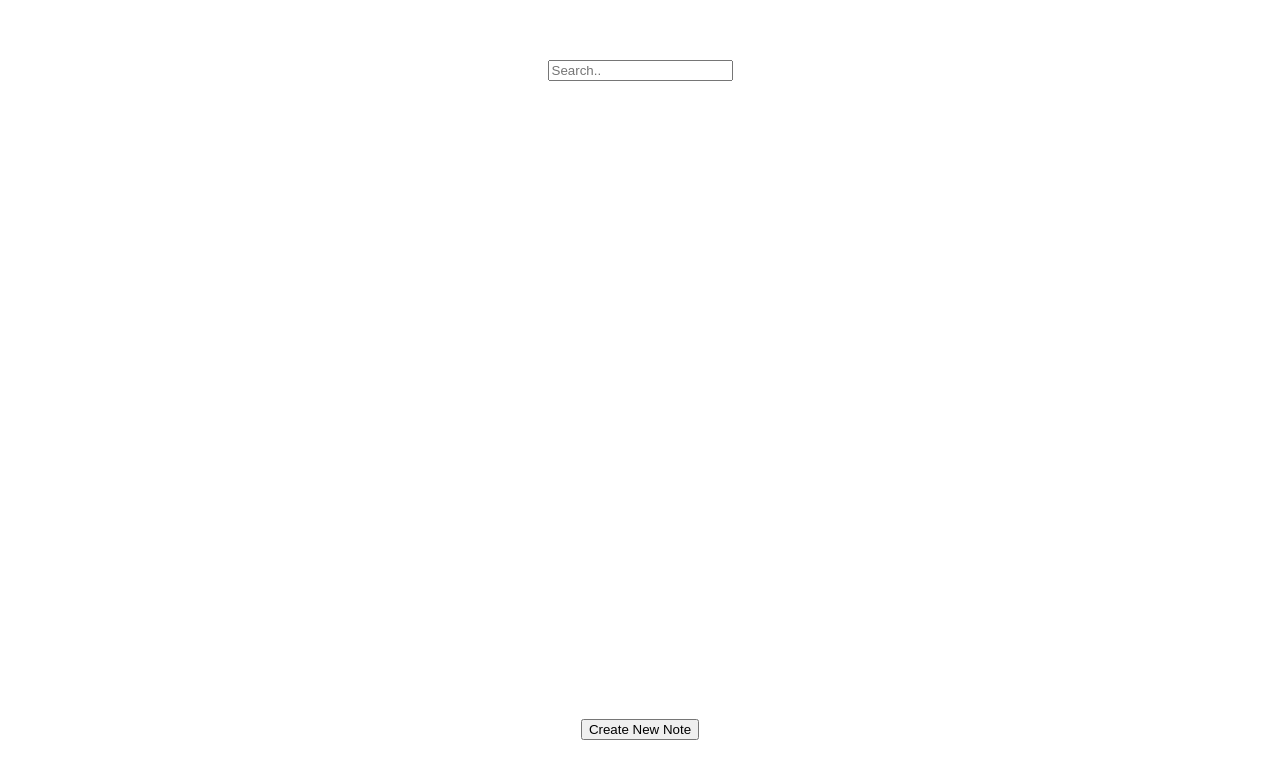
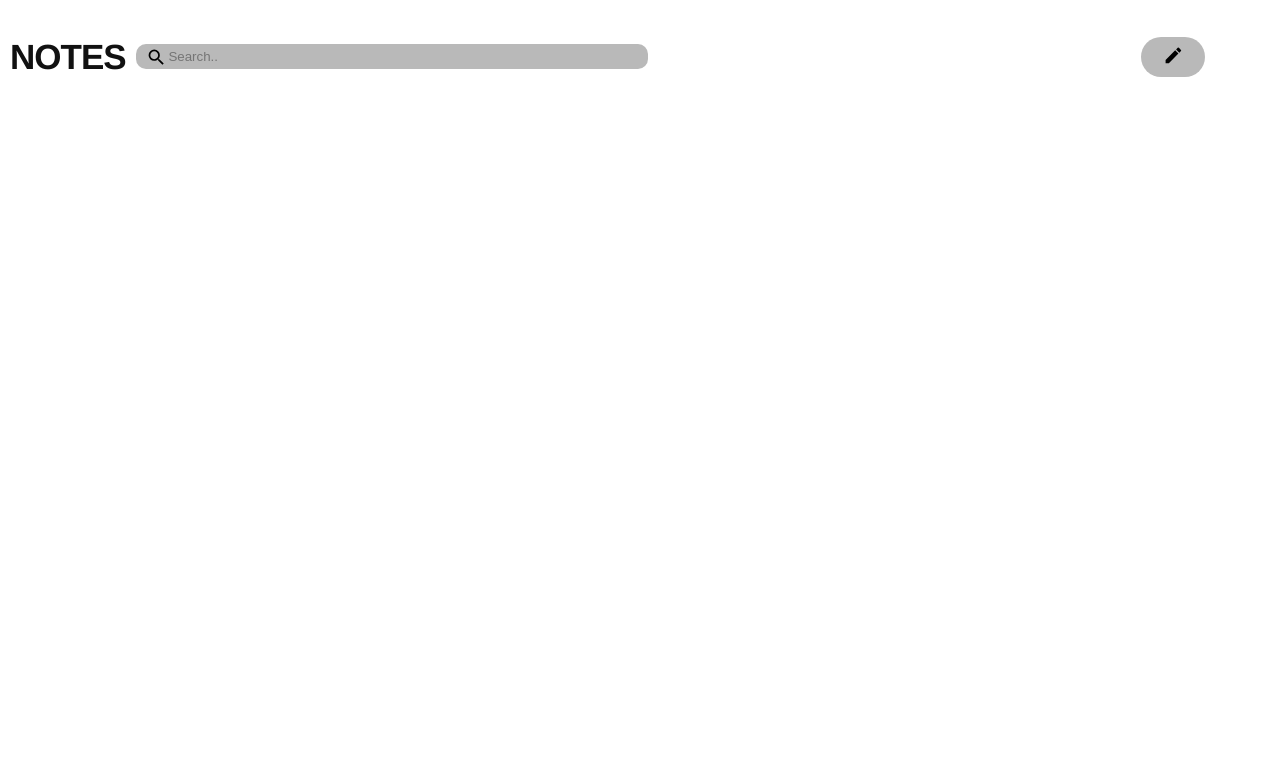
Before and after one commit to bb-odd/ReactPractice, a React (Create React App) app in the folder notes/: page / in a window 1280 px wide. Shown: the top 778 px of the page. Built offline with nearby package versions, Linux system fonts and the light colour scheme.

Commit message:
added css to most components, search/note need a bit of adjustment

```diff
--- a/notes/src/App.css
+++ b/notes/src/App.css
@@ -1,7 +1,36 @@
-.App {
+.header{
+  margin-top: 2vh;
+  width: 100%;
   display: flex;
-  flex-direction: column;
-  min-height: 100vh;
-  align-items: center;
+  flex-direction: row;
   justify-content: space-around;
 }
+
+.header-left{
+  width: 100%;
+  display: flex;
+  flex-direction: row;
+  align-items: center;
+  justify-content: flex-start;
+}
+
+.title{
+  color: #111;
+   font-family: 'Helvetica Neue', sans-serif;
+   font-size: 35px;
+   font-weight: bold;
+   letter-spacing: -1px;
+   line-height: 1;
+   text-align: center;
+   margin-right: 10px;
+   margin-left: 10px;
+}
+
+.notes-list{
+  margin-top: 2vh;
+  width: auto;
+  height: auto;
+  display: flex;
+  flex-wrap: wrap;
+  justify-content: center;
+}
--- a/notes/src/App.js
+++ b/notes/src/App.js
@@ -1,10 +1,8 @@
 import './App.css';
-import Note from './components/Note';
 import { NoteProvider } from './contexts/NoteContext';
 import NoteList from './components/NoteList';
 import AddNote from './components/AddNote';
 import React, { useState } from 'react';
-import { NoteContext } from './contexts/NoteContext';
 import Search from './components/Search';
 
 function App() {
@@ -12,10 +10,15 @@ function App() {
 
   return (
     <NoteProvider>
-      <div className="App">
-        <Search setSearchText={setSearchText}/>
+      <div className='header'>
+        <div className='header-left'>
+          <h1 className='title'>NOTES</h1>
+          <Search setSearchText={setSearchText}/>
+        </div>
+        <AddNote />
+      </div>
+      <div className='notes-list'>
         <NoteList searchText={searchText}/>
-        <AddNote />
       </div>
     </NoteProvider>
   );
--- /dev/null
+++ b/notes/src/components/AddNote.css
@@ -0,0 +1,14 @@
+.note-button-container{
+    display: flex;
+    justify-content: center;
+    align-items: center;
+    width: 20vw;
+}
+
+.note-button{
+    background-color: rgb(185, 185, 185);
+    border: none;
+    border-radius: 30px;
+    width: 4rem;
+    height: 5vh;
+}
--- a/notes/src/components/AddNote.js
+++ b/notes/src/components/AddNote.js
@@ -1,6 +1,7 @@
 import React, {useState, useContext} from 'react';
 import { NoteContext } from '../contexts/NoteContext';
-import { nanoid } from 'nanoid';
+import { MdCreate } from 'react-icons/md';
+import './AddNote.css';
 
 const AddNote = () =>{
     const [notes, setNotes] = useContext(NoteContext);
@@ -23,7 +24,9 @@ const AddNote = () =>{
     }
 
     return(
-        <button onClick={addNote}>Create New Note</button>
+        <div className='note-button-container'>
+            <button className='note-button' onClick={addNote}><MdCreate size='1.3rem'/></button>
+        </div>
     );
 }
 
--- a/notes/src/components/Note.css
+++ b/notes/src/components/Note.css
@@ -1,18 +1,29 @@
 .note{
     display: grid;
-    width: 15rem;
+    width: 20%;
+    min-width: 330px;
     height: 15rem;
     color: black;
-    background-color: yellow;
-    margin-top: 25px;
+    background-color: lightblue;
+    margin: 25px 15px 0px 15px;
+    border-radius: 5%;
 }
 
 .note-text-box{
     resize: none;
-    background-color: yellow;
+    background-color: lightblue;
+    border: none;
+    margin-left: 5px;
 }
 
 .note-title{
     resize: none;
-    background-color: yellow;
+    background-color: lightblue;
+    border: none;
+    margin-left: 5px;
+    margin-top: 5px;
 }
+
+.note-date{
+    margin-left: 10px;
+}
--- a/notes/src/components/Note.js
+++ b/notes/src/components/Note.js
@@ -1,4 +1,4 @@
-import React,{ useState, useContext } from 'react';
+import React,{ useContext } from 'react';
 import DeleteNote from './DeleteNote';
 import './Note.css';
 import { NoteContext } from '../contexts/NoteContext';
--- a/notes/src/components/NoteList.css
+++ b/notes/src/components/NoteList.css
@@ -1,8 +1,13 @@
-.note-list{
+.notes{
     display: flex;
-    align-items: center;
-    justify-content: space-evenly;
+    width: 80vw;
+    height: auto;
+    flex-direction: row;
     flex-wrap: wrap;
-    height: 50vh;
-    width: 100vh;
 }
+
+@media screen and (max-width: 900px){
+    .notes{
+        justify-content: center;
+    }
+}
--- a/notes/src/components/NoteList.js
+++ b/notes/src/components/NoteList.js
@@ -9,17 +9,17 @@ const NoteList = ({searchText}) => {
 
     function renderNotes(){
 
-        //loops through pairs and renders notes using it
-        console.log(Array.from(notes).filter(note => note[1].content.toLowerCase().includes("")));
+        // loops through pairs and renders notes using it
+        // filters notes not containing text from search bar
         return Array.from(notes)
-                .filter(note => note[1].content.toLowerCase().includes(searchText))
+                .filter(note => note[1].content.toLowerCase().includes(searchText.toLowerCase()) || note[1].title.toLowerCase().includes(searchText.toLowerCase()))
                 .map(([key,value]) => (
                 <Note title={value.title} content={value.content} date={value.date} id={key} />
                 ))
     }
 
     return(
-        <div className='note-list'>
+        <div className='notes'>
             {notes.size ? renderNotes() : null}
         </div>
     );
--- /dev/null
+++ b/notes/src/components/Search.css
@@ -0,0 +1,21 @@
+.search{
+    width: 40vw;
+    height: 25px;
+    display: flex;
+    align-items: center;
+    justify-content: flex-start;
+    background-color: rgb(185, 185, 185);
+    border-radius: 10px;
+    margin-right: 10px;
+}
+
+.search-input{
+    background-color: rgb(185, 185, 185);
+    height: 20px;
+    width: 75%;
+    border: none;
+}
+
+.search-icon{
+    margin-left: 10px;
+}
--- a/notes/src/components/Search.js
+++ b/notes/src/components/Search.js
@@ -1,4 +1,6 @@
 import React from 'react';
+import { MdSearch } from 'react-icons/md';
+import './Search.css';
 
 const Search = ({setSearchText}) => {
 
@@ -7,11 +9,15 @@ const Search = ({setSearchText}) => {
     }
 
     return(
-        <input
-        type="text"
-        placeholder="Search.."
-        onChange={updateSearchText}
-        ></input>
+        <div className='search'>
+            <MdSearch className='search-icon' size='1.3em'/>
+            <input
+            className='search-input'
+            type="text"
+            placeholder="Search.."
+            onChange={updateSearchText}
+            ></input>
+        </div>
     );
 }
 
```
